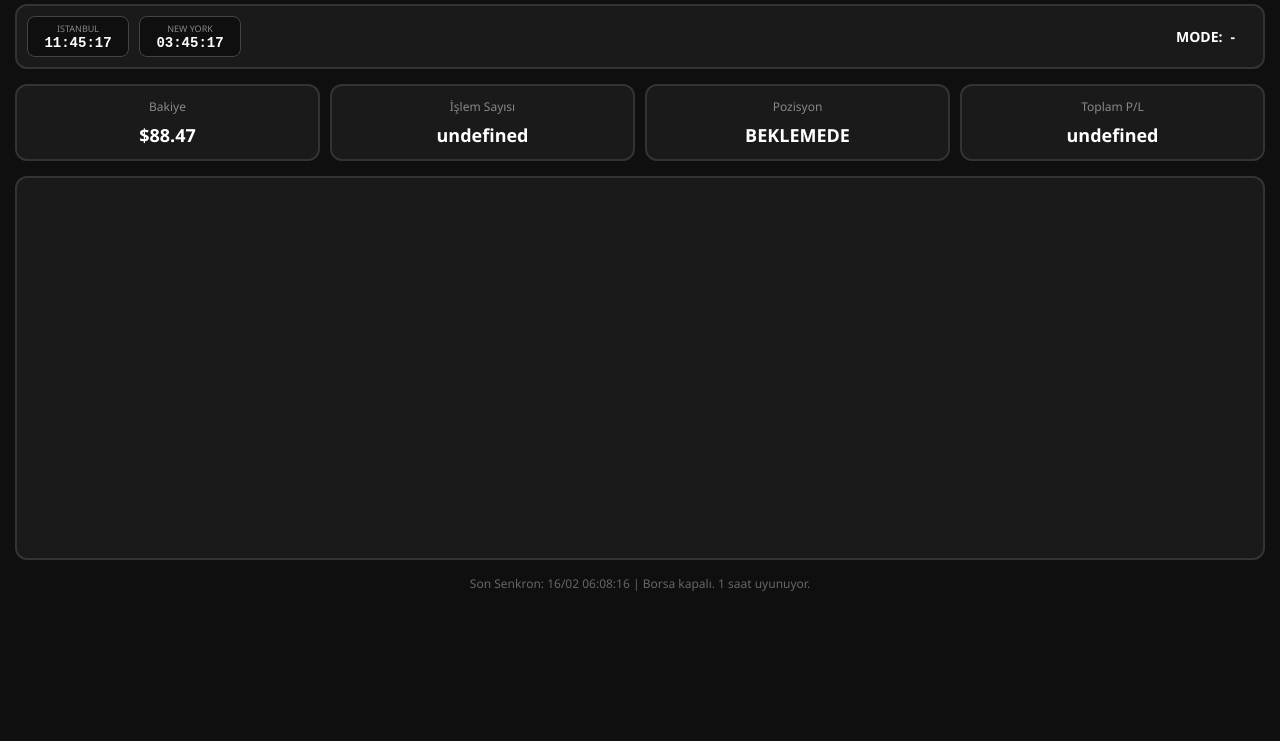
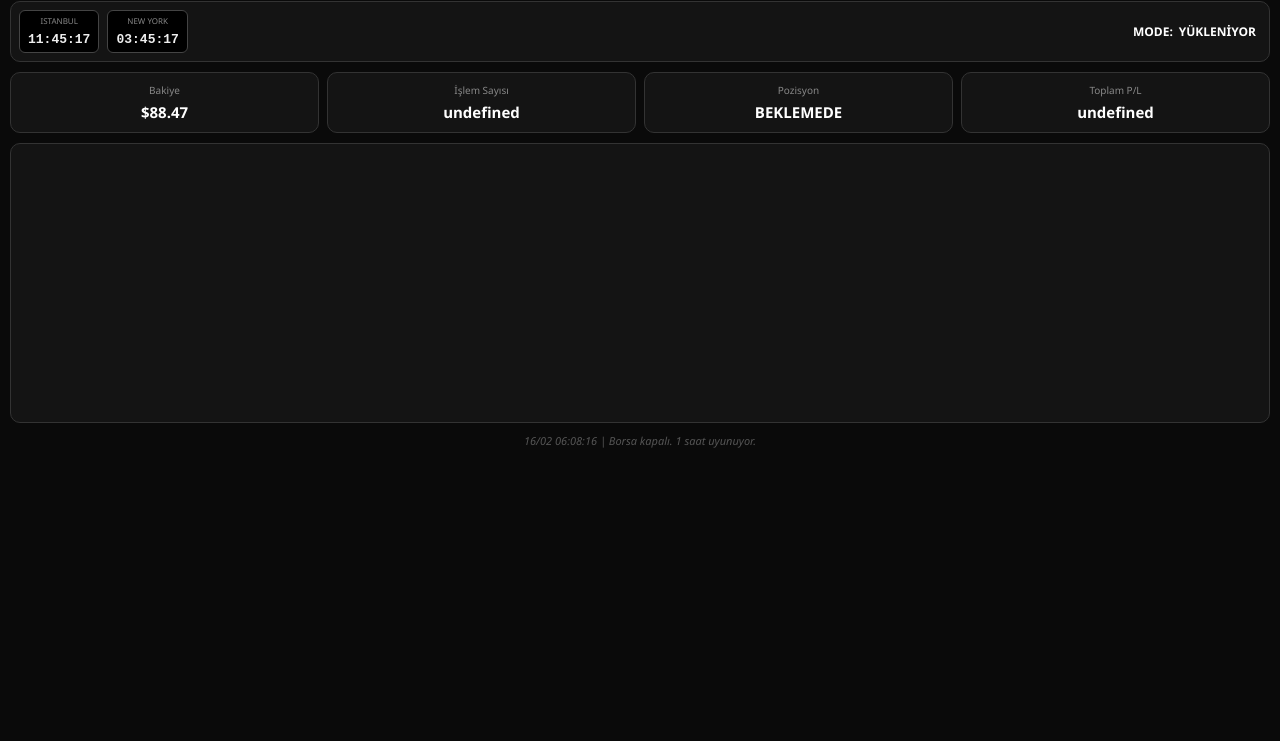
Before and after one commit to yusufmertceylan3444/trading-dashboard, a plain HTML site: page index.html in a window 1280 px wide. Shown: the part 59-800 px from the top of the page. Drawn offline with nearby package versions, Linux system fonts and the light colour scheme.

Commit message:
Update index.html

```diff
--- a/index.html
+++ b/index.html
@@ -2,46 +2,50 @@
 <html lang="tr">
 <head>
     <meta charset="UTF-8">
-    <meta name="viewport" content="width=device-width, initial-scale=1.0">
+    <meta name="viewport" content="width=device-width, initial-scale=1.0, maximum-scale=1.0, user-scalable=no">
     <title>Ymcbot Dashboard</title>
     <script src="https://cdn.jsdelivr.net/npm/chart.js"></script>
     <style>
-        /* GENEL TASARIM */
-        body { font-family: 'Segoe UI', sans-serif; background: #0f0f0f; color: white; margin: 0; padding: 15px; }
+        /* GENEL AYARLAR */
+        * { box-sizing: border-box; }
+        body { font-family: 'Segoe UI', sans-serif; background: #0a0a0a; color: white; margin: 0; padding: 10px; overflow-x: hidden; }
 
-        /* BAŞLIK - MOBİLDE EN ÜSTTE */
-        .main-title { text-align: center; margin-bottom: 15px; font-size: 24px; font-weight: bold; color: #2ecc71; }
+        /* BAŞLIK - BEYAZ VE SADE */
+        .main-title { text-align: center; margin: 5px 0 15px 0; font-size: 22px; font-weight: bold; color: #ffffff; }
 
-        /* HEADER (SAATLER VE MOD) */
-        .header { display: flex; justify-content: space-between; align-items: center; margin-bottom: 15px; border: 2px solid #333; padding: 10px; border-radius: 12px; background: #1a1a1a; }
-        .clocks { display: flex; gap: 10px; }
-        .clock-box { background: #0f0f0f; padding: 5px 10px; border-radius: 8px; border: 1px solid #444; min-width: 80px; text-align: center; }
-        .clock-label { font-size: 9px; color: #888; text-transform: uppercase; }
-        .clock-time { font-family: monospace; font-size: 14px; font-weight: bold; }
+        /* ÜST PANEL (SAATLER & MOD) */
+        .header { display: flex; justify-content: space-between; align-items: center; margin-bottom: 10px; border: 1px solid #333; padding: 8px; border-radius: 10px; background: #141414; }
+        .clocks { display: flex; gap: 8px; }
+        .clock-box { background: #000; padding: 4px 8px; border-radius: 6px; border: 1px solid #444; text-align: center; min-width: 75px; }
+        .clock-label { font-size: 8px; color: #888; text-transform: uppercase; display: block; }
+        .clock-time { font-family: monospace; font-size: 13px; font-weight: bold; color: #eee; }
 
-        .bot-mode { display: flex; align-items: center; gap: 8px; font-size: 14px; font-weight: bold; }
-        .status-dot { width: 10px; height: 10px; border-radius: 50%; display: inline-block; }
+        .bot-mode { display: flex; align-items: center; gap: 6px; font-size: 12px; font-weight: bold; padding-right: 5px; }
+        .status-dot { width: 8px; height: 8px; border-radius: 50%; display: inline-block; }
         .status-on { background: #2ecc71; box-shadow: 0 0 8px #2ecc71; }
         .status-sleep { background: #f1c40f; }
         .status-error { background: #e74c3c; }
 
-        /* STATS GRID - MASAÜSTÜ 4, MOBİL 2 KOLON */
-        .stats-grid { display: grid; grid-template-columns: repeat(4, 1fr); gap: 10px; margin-bottom: 15px; }
-        .stat-card { background: #1a1a1a; border: 2px solid #333; padding: 12px; border-radius: 12px; text-align: center; }
-        .stat-label { color: #888; font-size: 12px; margin-bottom: 8px; }
-        .stat-value { font-size: 18px; font-weight: bold; }
+        /* VERİ KUTULARI (GRID) */
+        .stats-grid { display: grid; grid-template-columns: repeat(4, 1fr); gap: 8px; margin-bottom: 10px; }
+        .stat-card { background: #141414; border: 1px solid #333; padding: 10px 5px; border-radius: 10px; text-align: center; }
+        .stat-label { color: #888; font-size: 10px; margin-bottom: 5px; white-space: nowrap; }
+        .stat-value { font-size: 15px; font-weight: bold; color: #fff; }
 
-        /* GRAFİK ALANI */
-        .chart-container { background: #1a1a1a; border: 2px solid #333; padding: 15px; border-radius: 12px; height: 350px; position: relative; }
-        .last-msg { margin-top: 15px; color: #666; font-size: 12px; text-align: center; padding-bottom: 20px; }
+        /* GRAFİK */
+        .chart-container { background: #141414; border: 1px solid #333; padding: 10px; border-radius: 10px; height: 280px; width: 100%; }
 
-        /* MOBİL ÖZEL AYARLAR (Responsive) */
+        .last-msg { margin-top: 10px; color: #555; font-size: 11px; text-align: center; font-style: italic; }
+
+        /* MOBİL ÖZEL OPTİMİZASYON */
         @media (max-width: 600px) {
-            .stats-grid { grid-template-columns: repeat(2, 1fr); } /* 2x2 Düzeni */
-            .header { flex-direction: column; gap: 10px; } /* Saatler ve Mod alt alta */
-            .stat-value { font-size: 16px; }
-            .chart-container { height: 300px; } /* Mobilde grafik yüksekliği */
-            .main-title { font-size: 20px; }
+            .main-title { font-size: 18px; margin-bottom: 10px; }
+            .stats-grid { grid-template-columns: repeat(2, 1fr); } /* Mobilde 2x2 düzeni */
+            .header { padding: 6px; }
+            .clock-box { min-width: 65px; }
+            .clock-time { font-size: 11px; }
+            .stat-value { font-size: 14px; }
+            .chart-container { height: 240px; } /* Mobilde dikey alanı korumak için */
         }
     </style>
 </head>
@@ -52,17 +56,17 @@
     <div class="header">
         <div class="clocks">
             <div class="clock-box">
-                <div class="clock-label">Istanbul</div>
-                <div id="ist-clock" class="clock-time">00:00:00</div>
+                <span class="clock-label">Istanbul</span>
+                <span id="ist-clock" class="clock-time">00:00:00</span>
             </div>
             <div class="clock-box">
-                <div class="clock-label">New York</div>
-                <div id="ny-clock" class="clock-time">00:00:00</div>
+                <span class="clock-label">New York</span>
+                <span id="ny-clock" class="clock-time">00:00:00</span>
             </div>
         </div>
         <div class="bot-mode">
-            MODE: <span id="mode-text">-</span>
             <span id="mode-dot" class="status-dot"></span>
+            MODE: <span id="mode-text">YÜKLENİYOR</span>
         </div>
     </div>
 
@@ -89,11 +93,12 @@
         <canvas id="equityChart"></canvas>
     </div>
 
-    <div id="msg" class="last-msg">Veriler güncelleniyor...</div>
+    <div id="msg" class="last-msg">Sistem hazır...</div>
 
     <script>
         let myChart;
 
+        // Saatleri Güncelle
         function updateClocks() {
             const options = { hour: '2-digit', minute: '2-digit', second: '2-digit', hour12: false };
             document.getElementById('ist-clock').innerText = new Date().toLocaleString('tr-TR', { ...options, timeZone: 'Europe/Istanbul' });
@@ -101,20 +106,21 @@
         }
         setInterval(updateClocks, 1000);
 
+        // JSON Verisini Çek
         async function fetchData() {
             try {
                 const res = await fetch('status.json?t=' + new Date().getTime());
                 const data = await res.json();
 
+                // UI Verileri
                 document.getElementById('balance').innerText = data.balance;
                 document.getElementById('trades').innerText = data.total_trades;
                 document.getElementById('pos').innerText = data.position;
                 document.getElementById('pnl').innerText = data.total_pnl;
-                document.getElementById('msg').innerText = "Son Senkron: " + data.last_update + " | " + data.message;
+                document.getElementById('msg').innerText = data.last_update + " | " + data.message;
 
-                // P/L Rengi
-                const pnlElement = document.getElementById('pnl');
-                pnlElement.style.color = data.total_pnl.includes('+') ? '#2ecc71' : '#e74c3c';
+                // P/L Renk Kontrolü
+                document.getElementById('pnl').style.color = data.total_pnl.includes('+') ? '#2ecc71' : '#e74c3c';
 
                 // Mod Kontrolü
                 const modeText = data.bot_status.toUpperCase();
@@ -127,9 +133,10 @@
 
                 if(data.equity_history) updateChart(data.equity_history);
 
-            } catch (e) { console.log("Veri henüz yüklenemedi."); }
+            } catch (e) { console.log("Veri bekleniyor..."); }
         }
 
+        // Grafik Çizimi
         function updateChart(history) {
             const labels = history.map(h => h.time);
             const values = history.map(h => h.val);
@@ -145,13 +152,12 @@
                     data: {
                         labels: labels,
                         datasets: [{
-                            label: 'Equity',
                             data: values,
                             borderColor: '#2ecc71',
                             backgroundColor: 'rgba(46, 204, 113, 0.1)',
                             borderWidth: 2,
                             fill: true,
-                            pointRadius: 2,
+                            pointRadius: 1,
                             tension: 0.4
                         }]
                     },
@@ -160,15 +166,15 @@
                         maintainAspectRatio: false,
                         plugins: { legend: { display: false } },
                         scales: {
-                            y: { grid: { color: '#222' }, ticks: { color: '#666', size: 10 } },
-                            x: { grid: { display: false }, ticks: { color: '#666', size: 10 } }
+                            y: { grid: { color: '#222' }, ticks: { color: '#555', font: { size: 9 } } },
+                            x: { grid: { display: false }, ticks: { color: '#555', font: { size: 9 } } }
                         }
                     }
                 });
             }
         }
 
-        setInterval(fetchData, 10000);
+        setInterval(fetchData, 10000); // 10 saniyede bir güncelle
         fetchData();
         updateClocks();
     </script>
```
